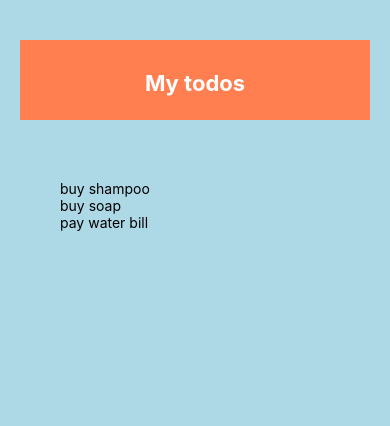
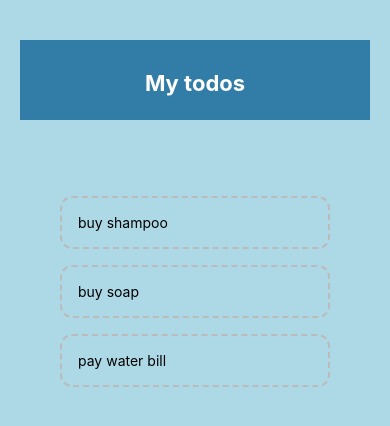
Before and after one commit to rensilva5/Rating-react-native-app, a React Native app: screen / in a window 390 px wide. Shown: the top 426 px of the page. Built offline with nearby package versions, Linux system fonts and the light colour scheme.

Commit message:
Using onPress, passind function as props

```diff
--- a/App.js
+++ b/App.js
@@ -1,5 +1,6 @@
 // import { StatusBar } from "expo-status-bar";
 import Header from "./components/header";
+import TodoItem from "./components/todoItem";
 import { useState } from "react";
 import {
   FlatList,
@@ -13,7 +14,13 @@ export default function App() {
     { text: 'buy shampoo', key: '1'},
     { text: 'buy soap', key: '2'},
     { text: 'pay water bill', key: '3'},
-  ])
+  ]);
+
+  const pressHandler = (key) => {
+    setTodos((prevTodos) => {
+      return prevTodos.filter(todo => todo.key != key)
+    })
+  }
 
   return (
     <View style={styles.container}>
@@ -24,7 +31,7 @@ export default function App() {
           <FlatList
             data={todos}
             renderItem={({ item }) => (
-              <Text>{item.text}</Text>
+              <TodoItem item={item} pressHandler={pressHandler}/>
             )}
           />
         </View>
--- a/components/header.js
+++ b/components/header.js
@@ -13,7 +13,7 @@ const styles = StyleSheet.create({
   header: {
     height: 80,
     paddingTop: 30,
-    backgroundColor: "coral",
+    backgroundColor: "#327da8",
   },
   title: {
     textAlign: 'center',
--- /dev/null
+++ b/components/todoItem.js
@@ -0,0 +1,23 @@
+import React from "react";
+import { Text, TouchableOpacity, StyleSheet } from "react-native";
+
+const TodoItem = ({ item, pressHandler }) => {
+    return (
+        <TouchableOpacity onPress={()=> pressHandler(item.key)}>
+            <Text style={styles.item}>{item.text}</Text>
+        </TouchableOpacity>
+     );
+}
+
+const styles = StyleSheet.create({
+    item: {
+        padding: 16,
+        marginTop: 16,
+        borderColor: '#bbb',
+        borderWidth: 2,
+        borderStyle: 'dashed',
+        borderRadius: 12,
+    }
+})
+
+export default TodoItem;
```
